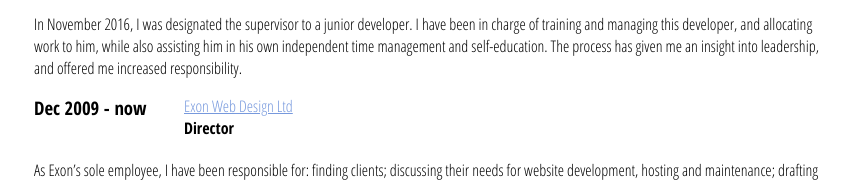
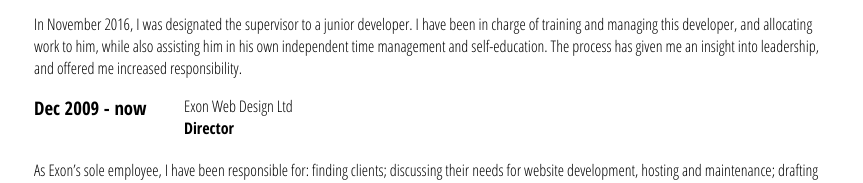
Before and after one commit to exonjoe/exonjoe.github.io, a plain HTML site: page index.html in a window 1280 px wide. Shown: the part 1190-1373 px from the top of the page, without its empty margins (206-1069 px from the left). Drawn offline with nearby package versions, Linux system fonts and the light colour scheme.

Commit message:
Remove Exon link

```diff
--- a/index.html
+++ b/index.html
@@ -120,7 +120,7 @@
       <h3>Dec 2009 - now</h3>
       <ul>
         <li>
-          <div class="place"><a href="http://exon.pw">Exon Web Design Ltd</a></div>
+          <div class="place">Exon Web Design Ltd</div>
           <div class="thing">Director</div>
         </li>
       </ul>
```
